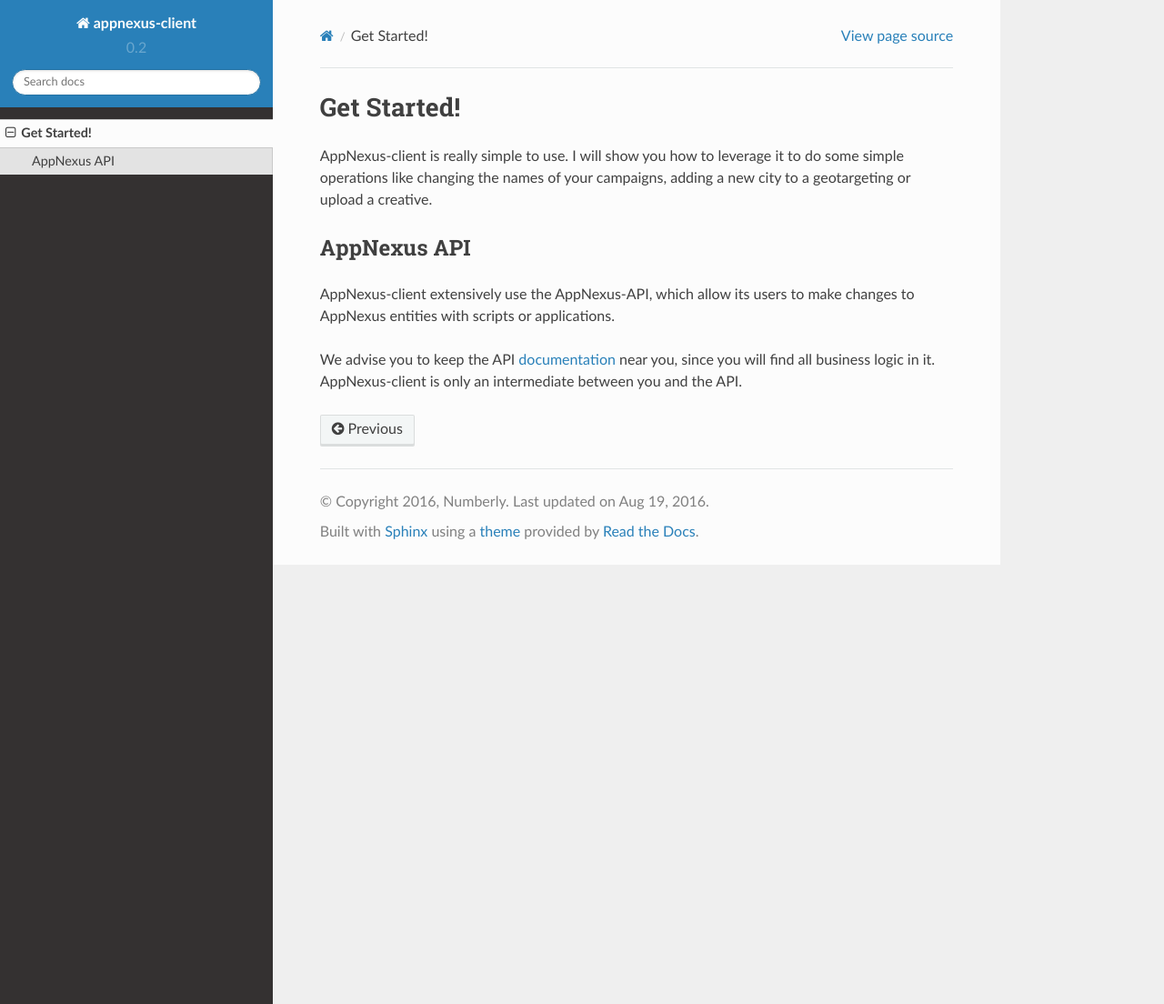
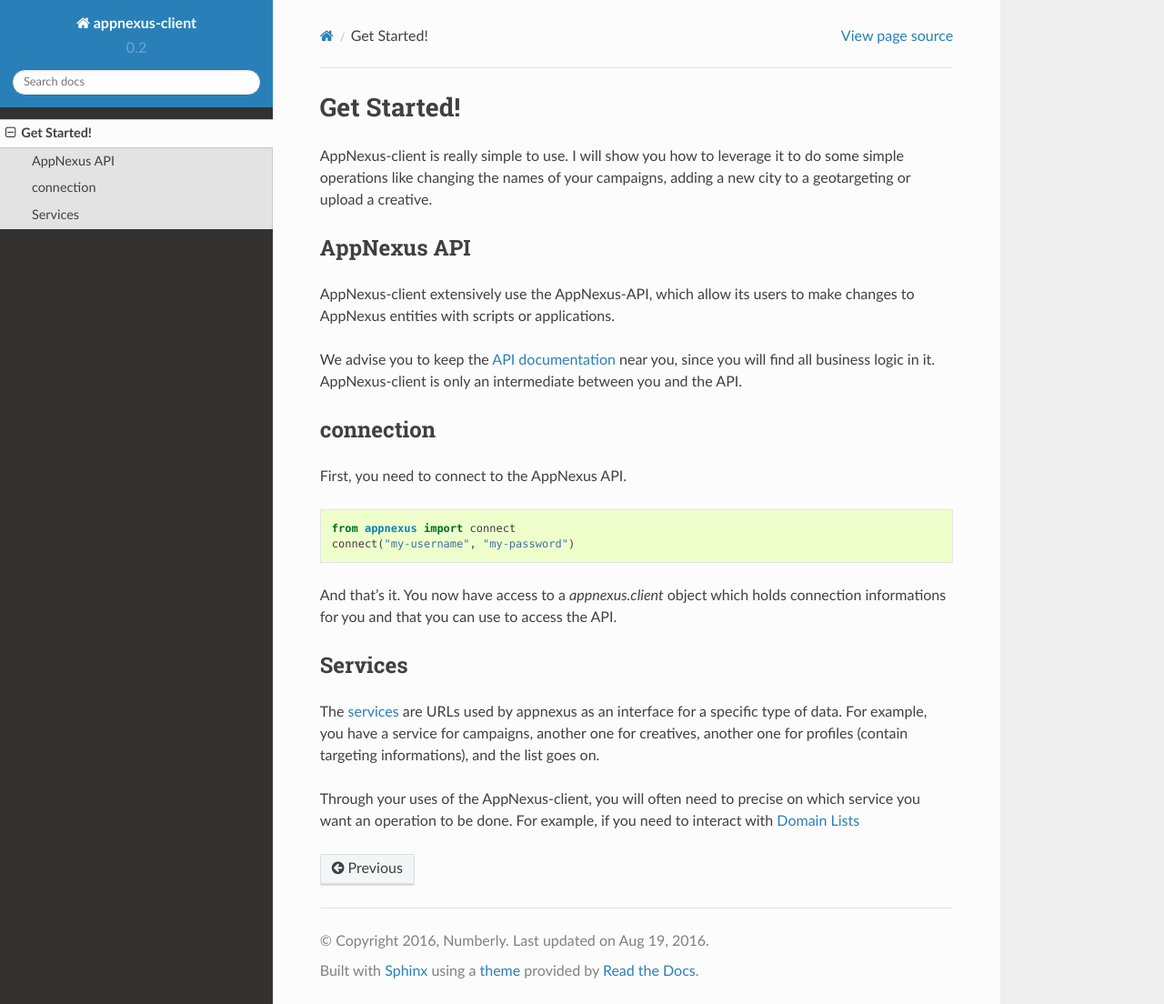
Before and after one commit to numberly/appnexus-client, a Sphinx documentation site: the page built from doc/source/get_started.rst, in a window 1280 px wide and 1104 px high. Shown: the whole window at 91% size. Built offline with Sphinx 7.4.7 and the Read the Docs theme 2.0.0, drawn with Linux system fonts in a browser that asks for light colours.

Commit message:
Add documentation about connection and services

```diff
--- a/doc/source/get_started.rst
+++ b/doc/source/get_started.rst
@@ -13,8 +13,37 @@
 AppNexus-client extensively use the AppNexus-API, which allow its users to make
 changes to AppNexus entities with scripts or applications.
 
-We advise you to keep the API documentation_ near you, since you will find all
+We advise you to keep the `API documentation`_ near you, since you will find all
 business logic in it. AppNexus-client is only an intermediate between you and
 the API.
 
-.. _documentation: https://wiki.appnexus.com/display/api/Home
+==========
+connection
+==========
+
+First, you need to connect to the AppNexus API.
+
+.. code-block:: python
+
+    from appnexus import connect
+    connect("my-username", "my-password")
+
+And that's it. You now have access to a `appnexus.client` object which holds
+connection informations for you and that you can use to access the API.
+
+========
+Services
+========
+
+The services_ are URLs used by appnexus as an interface for a specific type of
+data. For example, you have a service for campaigns, another one for creatives,
+another one for profiles (contain targeting informations), and the list goes
+on.
+
+Through your uses of the AppNexus-client, you will often need to precise on
+which service you want an operation to be done. For example, if you need to
+interact with `Domain Lists`_
+
+.. _`API documentation`: https://wiki.appnexus.com/display/api/Home
+.. _services: https://wiki.appnexus.com/display/api/API+Services
+.. _`Domain Lists`: https://wiki.appnexus.com/display/api/Domain+List+Service
```
Also changed, not shown: README.rst (+0 -18 lines).
